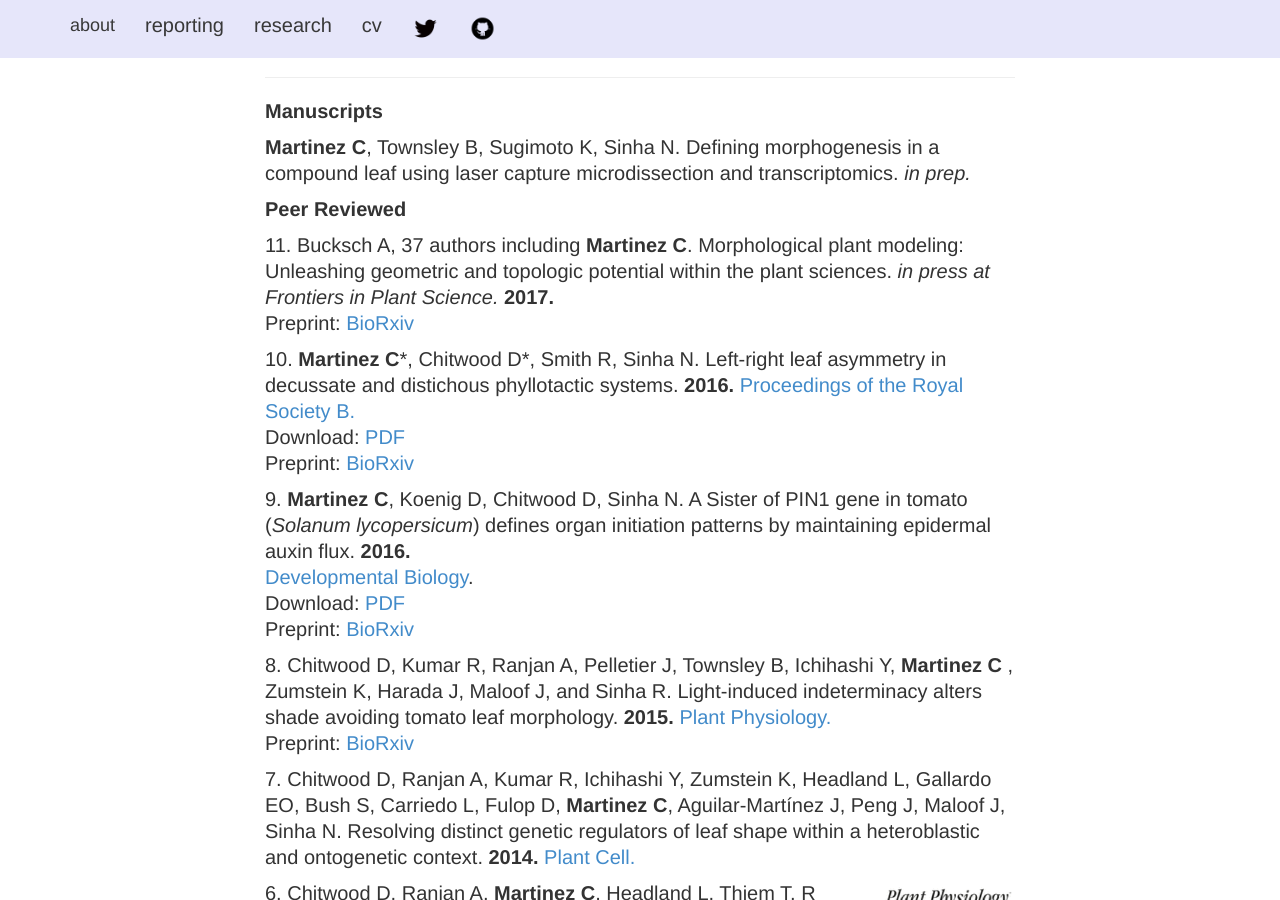
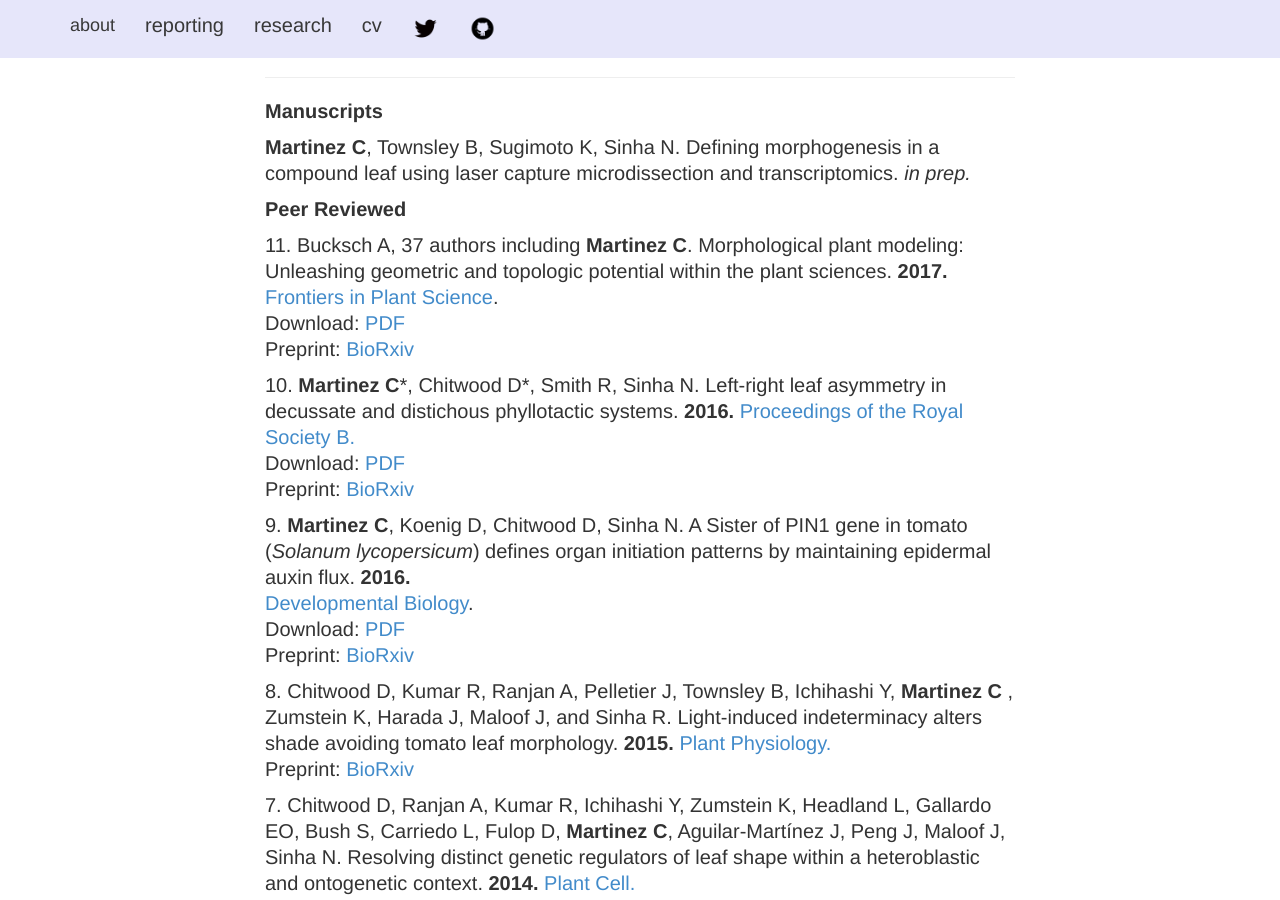
Before and after one commit to iamciera/creports, a Jekyll site: the page built from cv/index.html, in a window 1280 px wide and 900 px high, scrolled down 913 px. Built offline with Jekyll 4.4.1, drawn with Linux system fonts in a browser that asks for light colours; nearby versions of some CDN libraries.

Commit message:
added Bucksch to CV

```diff
--- a/cv/index.html
+++ b/cv/index.html
@@ -55,7 +55,7 @@ layout: default
 
 				<p><strong>Peer Reviewed</strong>
 
-				<p>11. Bucksch A, 37 authors including <b>Martinez C</b>. Morphological plant modeling: Unleashing geometric and topologic potential within the plant sciences. <i>in press at Frontiers in Plant Science.</i><b> 2017.</b><br />Preprint:<a href="http://www.biorxiv.org/content/early/2016/10/04/078832"> BioRxiv</a></p>
+				<p>11. Bucksch A, 37 authors including <b>Martinez C</b>. Morphological plant modeling: Unleashing geometric and topologic potential within the plant sciences.<b> 2017.</b> <a href="http://journal.frontiersin.org/article/10.3389/fpls.2017.00900/full">Frontiers in Plant Science</a>.<br />Download:  <a href="{{ site.baseurl }}/downloads/Bucksch_etal_2017.pdf">PDF</a><br />Preprint:<a href="http://www.biorxiv.org/content/early/2016/10/04/078832"> BioRxiv</a></p>
 
 				<p>10. <strong>Martinez C</strong>*, Chitwood D*, Smith R, Sinha N. Left-right leaf asymmetry in decussate and distichous phyllotactic systems. <b>2016. </b><a href="http://rstb.royalsocietypublishing.org/content/371/1710/20150412">Proceedings of the Royal Society B. </a><br />Download: <a href="{{ site.baseurl }}/downloads/martinez_etal_PTB_2016.pdf" target="_blank">PDF</a><br />Preprint:<a href="http://biorxiv.org/content/early/2016/03/15/043869"> BioRxiv</a>
 
```
Also changed, not shown: 1 other file.
